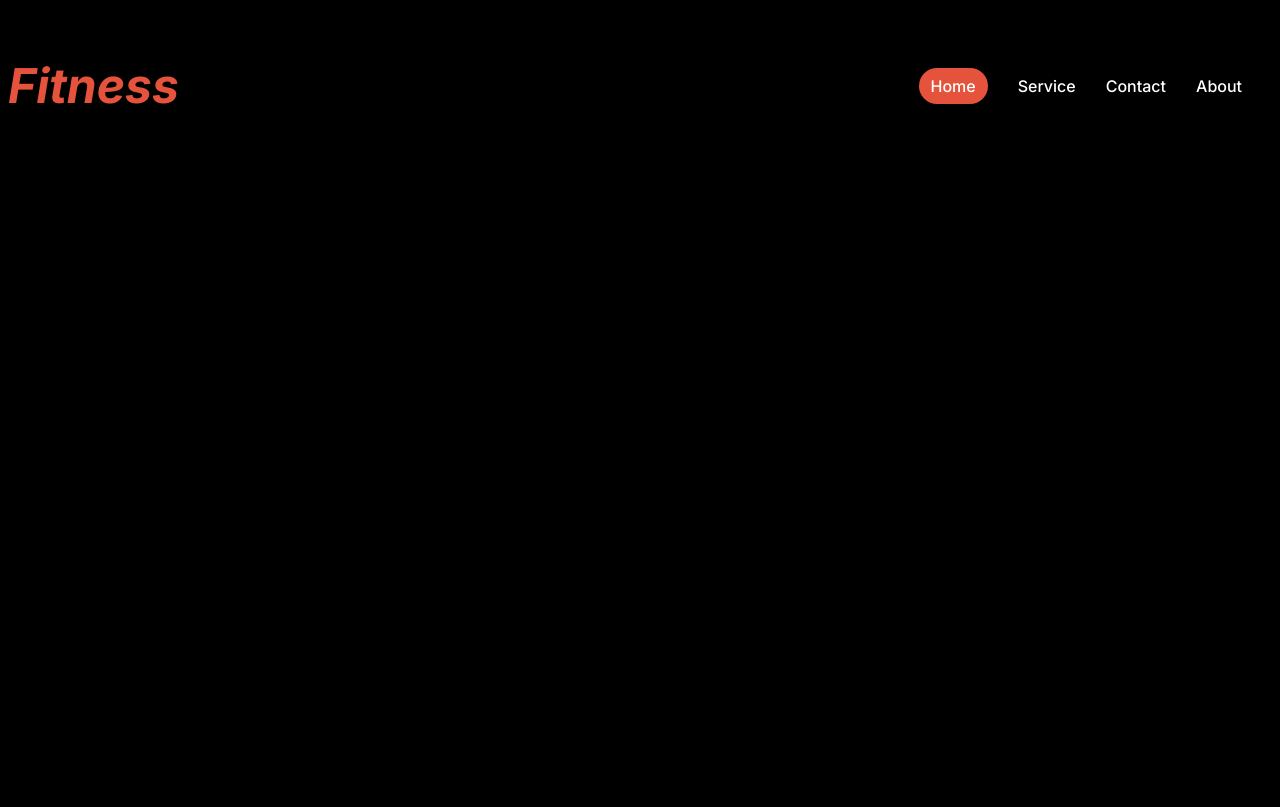
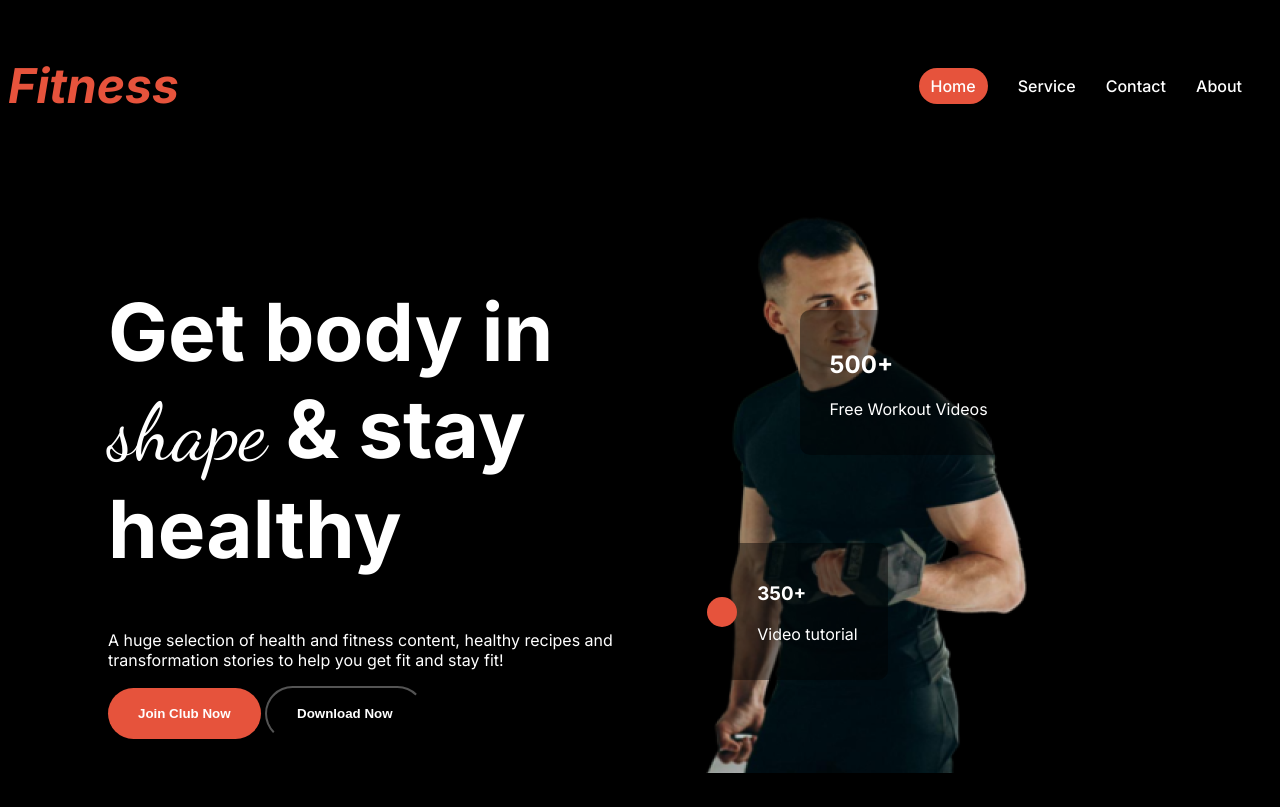
Before and after one commit to khalid199701/programming-hero-assignment2, a plain HTML site: page index.html in a window 1280 px wide. Drawn offline with Linux system fonts and the light colour scheme.

Commit message:
banner done

```diff
--- a/index.html
+++ b/index.html
@@ -21,6 +21,29 @@
                 <i class="fa-solid fa-bars"></i>
             </ul>
         </nav>
+        <div class="banner display-flex">
+            <div class="banner-content">
+                <h1 class="banner-title">Get body in <span class="shape dancing-script-font">shape</span> & stay healthy</h1>
+                <p class="banner-description">A huge selection of health and fitness content, healthy recipes and transformation stories to help you get fit and stay fit!</p>
+                <button class="btn-primary fnt-color">Join Club Now</button>
+                <button class="download fnt-color">Download Now</button>
+            </div>
+            <div class="banner-content">
+                <img class="banner-img" src="images/Images 2.png" alt="">
+                <div class="badge1 display-flex">
+                    <div class="ball"></div>
+                    <div class="badge1-content">
+                        <h3>350+</h3>
+                        <p>Video tutorial</p>
+                    </div>
+                </div>
+                <div class="badge2">
+                    <h2>500+</h2>
+                    <p>Free Workout Videos</p>
+                </div>
+            </div>
+
+        </div>
     </header>
     <main></main>
     <footer></footer>
--- a/styles/style.css
+++ b/styles/style.css
@@ -1,4 +1,5 @@
 @import url('https://fonts.googleapis.com/css2?family=Inter:ital,opsz,wght@0,14..32,100..900;1,14..32,100..900&family=Roboto:ital,wght@0,100;0,300;0,400;0,500;0,700;0,900;1,100;1,300;1,400;1,500;1,700;1,900&family=Work+Sans:ital,wght@0,100..900;1,100..900&display=swap');
+@import url('https://fonts.googleapis.com/css2?family=Dancing+Script:wght@400..700&family=Inter:ital,opsz,wght@0,14..32,100..900;1,14..32,100..900&family=Roboto:ital,wght@0,100;0,300;0,400;0,500;0,700;0,900;1,100;1,300;1,400;1,500;1,700;1,900&family=Work+Sans:ital,wght@0,100..900;1,100..900&display=swap');
 .bg-color{
     background-color: black;
 }
@@ -15,10 +16,23 @@
     font-weight: 400;
     font-style: normal;
 }
+.dancing-script-font
+{
+    font-family: "Dancing Script", cursive;
+    font-optical-sizing: auto;
+    font-weight: 400;
+    font-style: normal;
+}
 .display-flex{
     display: flex;
 }
-
+.btn-primary{
+    background-color: #E6533C;
+    padding: 18px 30px;
+    border-radius: 30px;
+    border: none;
+    font-weight: 700;
+}
 /* navbar */
 .navbar{
     justify-content: space-between;
@@ -45,7 +59,7 @@
     padding: 8px 12px;
     border-radius: 18px;
 }
-.navbar, .banner{
+.navbar{
     max-width: 1440px;
     margin: 0 auto;
 }
@@ -53,12 +67,78 @@
     display: none;
 }
 
+/* banner starts here */
+.banner{
+    align-items: center;
+    margin: 30px 100px;
+}
+.banner-title{
+    font-weight: 700;
+    font-size: 5rem;
+}
+.banner-content{
+    width:50%;
+    position: relative;
+}
+.banner-img{
+    margin-left: 60px;
+}
+.download{
+    background-color: transparent;
+    padding: 18px 30px;
+    border-radius: 30px;
+    font-weight: 700;
+}
+.ball{
+    background-color: #E6533C;
+    width: 30px;
+    height: 30px;
+    border: none;
+    border-radius: 15px;
+    margin-right: 20px;
+}
+
+.badge1{
+    background-color: rgba(0, 0, 0, 0.447);
+    width: max-content;
+    padding: 20px 30px;
+    border-radius: 10px;
+    position: absolute;
+    top: 60%;
+    left: 7%;
+    align-items: center;
+}
+.badge2{
+    background-color: rgba(0, 0, 0, 0.447);
+    width: max-content;
+    padding: 20px 30px;
+    border-radius: 10px;
+    position: absolute;
+    top: 20%;
+    left: 30%;
+    align-items: center;
+}
 /* responsive media query */
 @media screen and (max-width: 576px) {
-    .nav-link{
+
+    .nav-link, .nav-links{
         display: none;
     }
     .menu-bar{
         display: inline;
     }
+    .navbar{
+        margin: 0 20px;
+        justify-content: space-evenly;
+    }
+    .banner{
+        flex-direction: column;
+        margin: 0 auto;
+    }
+    .btn-primary, .download{
+        margin-bottom: 20px;
+    }
+    .banner-img{
+        margin: 0 auto;
+    }
 }
```
